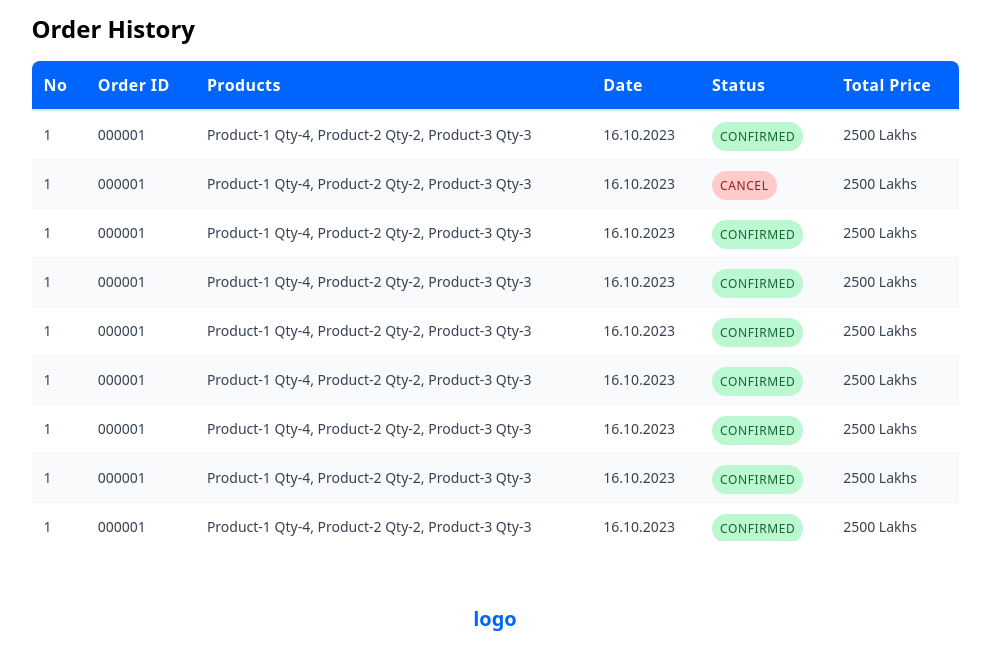
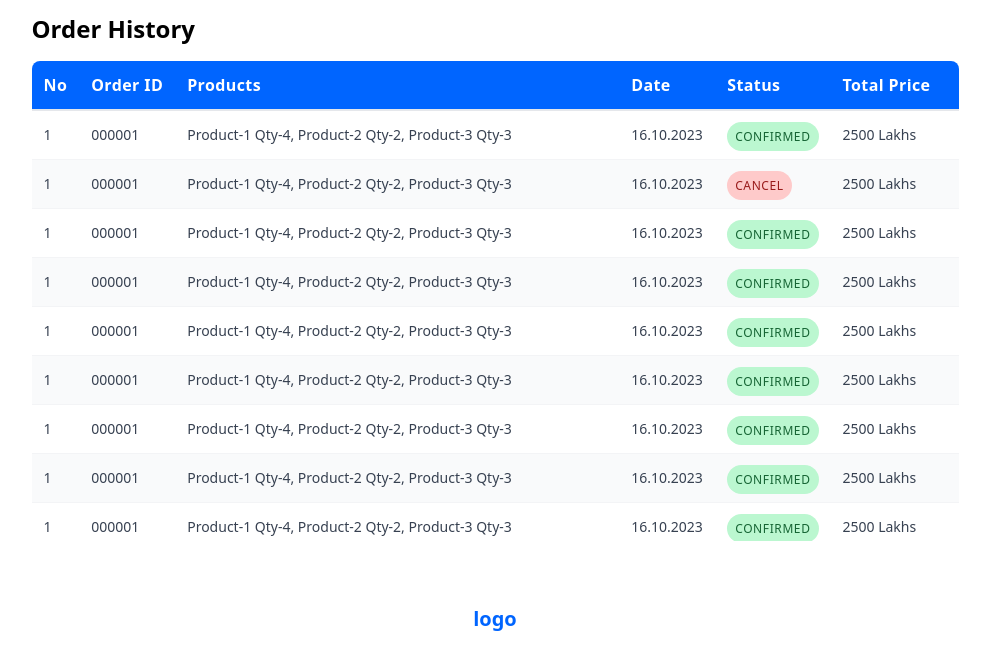
Before and after one commit to its-zyke/Car-ecommerce, a website: page dist/order_history.html in a window 1280 px wide. Shown: the part 79-733 px from the top of the page, without its empty margins (145-1135 px from the left). Drawn offline with Linux system fonts and the light colour scheme.

Commit message:
update order history columns width

```diff
--- a/dist/order_history.html
+++ b/dist/order_history.html
@@ -128,12 +128,12 @@
           <thead class="bg-primary sticky top-0 border-b-2 border-gray-200">
             <tr>
               <th
-                class="p-3 text-md text-white font-semibold tracking-wide text-left"
+                class="w-10 p-3 text-md text-white font-semibold tracking-wide text-left"
               >
                 No
               </th>
               <th
-                class="p-3 text-md text-white font-semibold tracking-wide text-left whitespace-nowrap"
+                class="w-20 p-3 text-md text-white font-semibold tracking-wide text-left whitespace-nowrap"
               >
                 Order ID
               </th>
@@ -143,17 +143,17 @@
                 Products
               </th>
               <th
-                class="p-3 text-md text-white font-semibold tracking-wide text-left"
+                class="w-24 p-3 text-md text-white font-semibold tracking-wide text-left"
               >
                 Date
               </th>
               <th
-                class="p-3 text-md text-white font-semibold tracking-wide text-left"
+                class="w-24 p-3 text-md text-white font-semibold tracking-wide text-left"
               >
                 Status
               </th>
               <th
-                class="p-3 text-md text-white font-semibold tracking-wide text-left whitespace-nowrap"
+                class="w-32 p-3 text-md text-white font-semibold tracking-wide text-left whitespace-nowrap"
               >
                 Total Price
               </th>
```
Also changed, not shown: dist/output.css.
